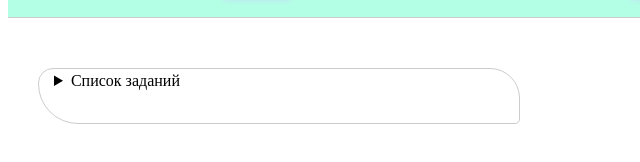
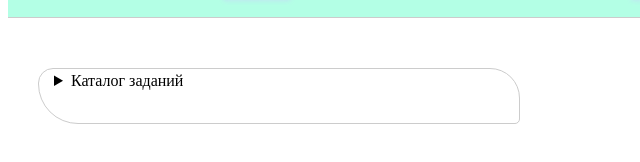
Before and after one commit to The-Meaning-Of-Live-Is-In-Love/Study, a plain HTML site: page Themes/Theme_1/Tasks/Tasks.html in a window 1280 px wide. Shown: the part 148-310 px from the top of the page, 0-640 px from the left. Drawn offline with Linux system fonts and the light colour scheme.

Commit message:
Update Tasks.html

```diff
--- a/Themes/Theme_1/Tasks/Tasks.html
+++ b/Themes/Theme_1/Tasks/Tasks.html
@@ -35,7 +35,7 @@
         <div class = "Sidebar">
             <details>
                 <summary>
-                    Список заданий
+                    Каталог заданий
                 </summary>
                 <ul>
                     <li>
```
